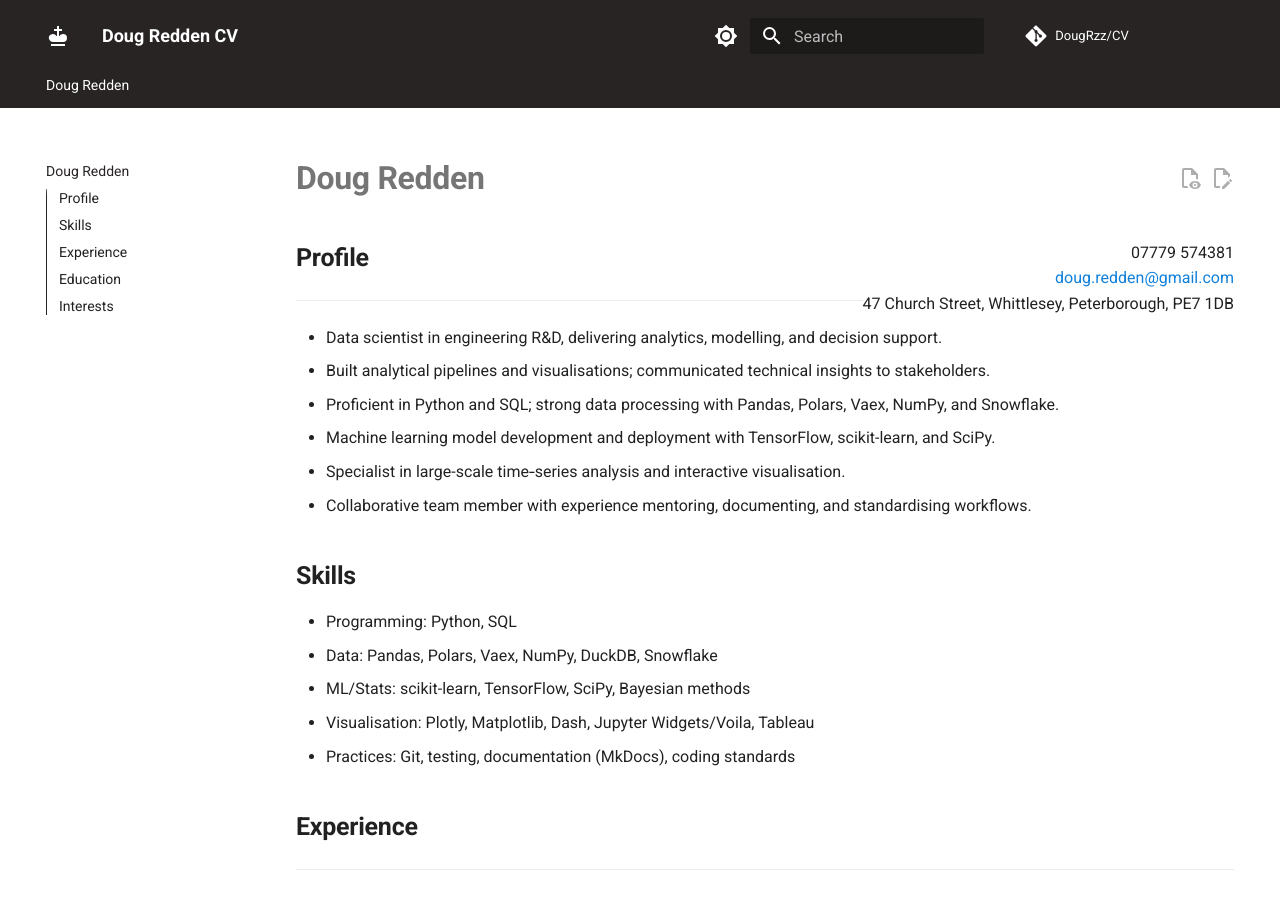
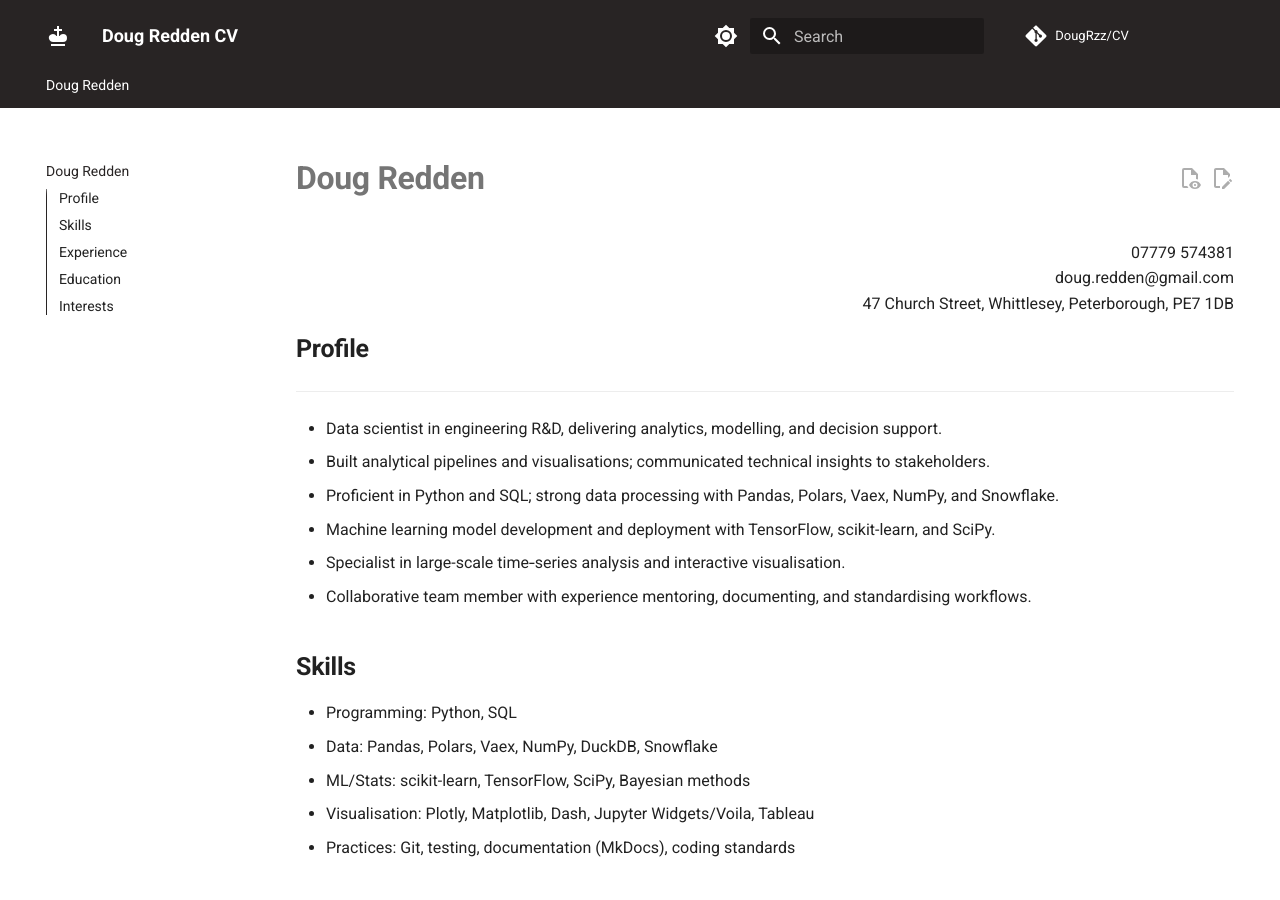
Before and after one commit to DougRzz/CV, an MkDocs documentation site: the page built from docs/index.md, in a window 1280 px wide and 900 px high. Built offline with MkDocs 1.6.1 and Material for MkDocs 9.7.7, drawn with Linux system fonts in a browser that asks for light colours; comment, search, counter and statistics services are not loaded.

Commit message:
Update index.md

```diff
--- a/docs/index.md
+++ b/docs/index.md
@@ -2,10 +2,12 @@
 
 
 
-<div style="float:right; text-align:right">
-  07779 574381<br>
-  <a href="mailto:doug.redden@gmail.com">doug.redden@gmail.com</a><br>
-  47 Church Street, Whittlesey, Peterborough, PE7 1DB
+<div>
+                <span  style="float:right"> 07779 574381 </span>
+        <span > <br></span>
+        <span style="float:right;">doug.redden@gmail.com</span>
+        <span > <br></span>
+        <span style=" float:right;">47 Church Street, Whittlesey, Peterborough, PE7 1DB</span>
 </div>
 
 ## Profile
```
